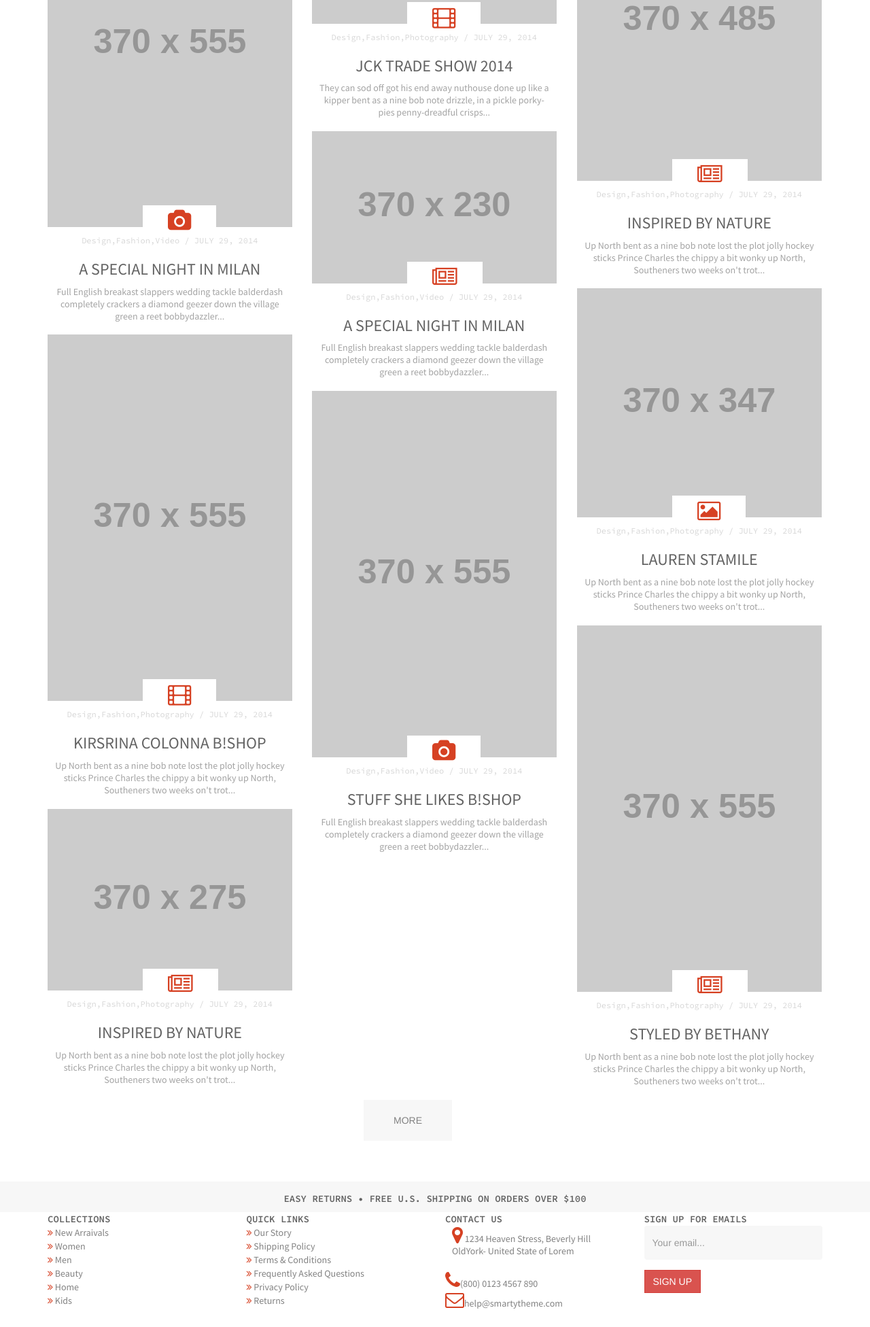
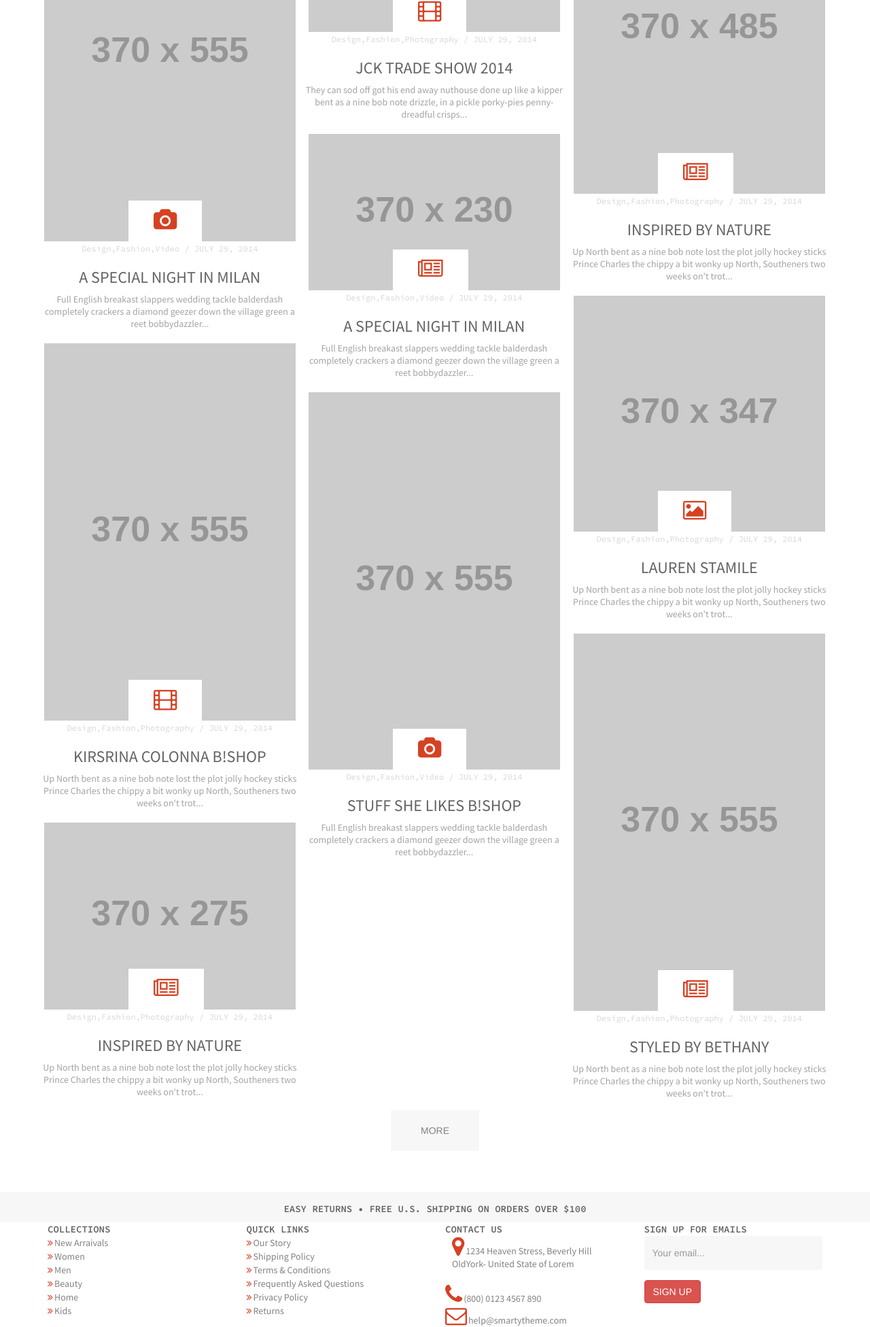
Before and after one commit to yarikmlb/yarikmlb.github.io, a plain HTML site: page index.html in a window 1280 px wide. Shown: the part 458-2410 px from the top of the page at 68% size. Drawn offline with nearby package versions, Linux system fonts and the light colour scheme; placeholder pictures from the web are drawn by us.

Commit message:
1.fixed burgermenu width. 2.transfered icons from HTML to CSS.3.fixed blogs place. Total time: 5 hours 30 minutes

```diff
--- a/css/style.css
+++ b/css/style.css
@@ -90,26 +90,70 @@ header a {
 }
 .grid-item {
 	max-width: 33.3%;
+	padding: 5px;
 }
-.thumbnail {
-	margin: 0 15px;
-	max-width: 100%;
-	padding: 0;
-	border-radius: 0;
-	border: none;
-	background: none;
+.img-responsive {
+	margin: auto;
 }
-.ico-theme {
+.camera,
+.film,
+.newspaper,
+.picture {
+	position: relative;
+}
+.camera:before {
+	font-family: FontAwesome;
+	content: "\f030";
 	color: #d64123;
 	font-size: 32px;
 	padding: 7px 37px;
 	background-color: #fff;
+	z-index: 5;
 	position: absolute;
-	top: -32px;
-	left: 140px;
+	display: block;
+	bottom: 0;
+	left: 34%;
+}
+.film:before {
+	font-family: FontAwesome;
+	content: "\f008";
+	color: #d64123;
+	font-size: 32px;
+	padding: 7px 37px;
+	background-color: #fff;
+	z-index: 5;
+	position: absolute;
+	display: block;
+	bottom: 0;
+	left: 34%;
+}
+.newspaper:before {
+	font-family: FontAwesome;
+	content: "\f1ea";
+	color: #d64123;
+	font-size: 32px;
+	padding: 7px 37px;
+	background-color: #fff;
+	z-index: 5;
+	position: absolute;
+	display: block;
+	bottom: 0;
+	left: 34%;
+}
+.picture:before {
+	font-family: FontAwesome;
+	content: "\f03e";
+	color: #d64123;
+	font-size: 32px;
+	padding: 7px 37px;
+	background-color: #fff;
+	z-index: 5;
+	position: absolute;
+	display: block;
+	bottom: 0;
+	left: 34%;
 }
 .caption {
-	position: relative;
 	text-align: center;
 }
 .caption a {
@@ -138,8 +182,10 @@ header a {
 	color: #636363;
 	text-transform: uppercase;
 }
-.btn {
-	margin-left: 465px;
+.more {
+	text-align: center;
+}
+.btn-more {
 	margin-bottom: 60px;
 	border-radius: 0;
 }
@@ -153,8 +199,37 @@ header a {
 .footer-nav {
 	padding: 0;
 }
-.ico-footer {
+.ico-block-title:before {
+	font-family: FontAwesome;
+	content: "\f101";
 	color: #d64123;
+	font-size: 14px;
+	display: inline-block;
+	padding-right: 2px;
+}
+address:before {
+	font-family: FontAwesome;
+	content: "\f041";
+	color: #d64123;
+	font-size: 32px;
+	display: inline-block;
+	padding-right: 2px;
+}
+.phone:before {
+	font-family: FontAwesome;
+	content: "\f095";
+	color: #d64123;
+	font-size: 32px;
+	display: inline-block;
+	padding-right: 2px;
+}
+.mail:before {
+	font-family: FontAwesome;
+	content: "\f003";
+	color: #d64123;
+	font-size: 32px;
+	display: inline-block;
+	padding-right: 2px;
 }
 .footer-nav li {
 	list-style: none;
@@ -190,34 +265,90 @@ header a {
 .footer .btn {
 	margin: 15px 0;
 }
-@media screen and (max-width: 480px) {
-	.grid-sizer,
+@media screen and (min-width: 481px) and (max-width: 1024px) {
+	.grid-sizer {
+		min-width: 50%;
+		padding: 0 5px;
+		margin: 0;
+	}
 	.grid-item {
-		width: 100%;
-		margin-left: 110px;
+		min-width: 50%;
+		padding: 0 5px;
+		margin: 0;
 	}
-	.ico-theme {
-		color: #d64123;
-		font-size: 16px;
-		padding: 7px 37px;
-		background-color: #fff;
-		position: absolute;
-		top: -30px;
-    left: 15px;
-	}
-	.menu a {
-		display: block;
+	.menu li {
+		min-width: 50%;
 	}
 	.navbar-brand {
-		padding-top: 10px;
+		padding: 10px;
+		float: left;
 	}
-	.navigation {
-		padding-top: 30px;
-		float: none;
+	.navbar {
+		margin-bottom: 5px;
 	}
 	.nav > li > a {
     position: relative;
     display: block;
     text-align: center;
   }
+  .nav-tabs {
+  	margin-left: 0;
+  }
+  .btn-more {
+		margin-bottom: 10px;
+	}
+	.camera:before {
+		font-size: 20px;
+		left: 28%;
+	}
+	.film:before {
+		font-size: 20px;
+		left: 28%;
+	}
+	.newspaper:before {
+		font-size: 20px;
+		left: 28%;
+	}
+	.picture:before {
+		font-size: 20px;
+		left: 28%;
+	}
 }
+@media screen and (max-width: 480px) {
+	.grid-sizer {
+		max-width: 100%;
+		padding: 0 5px;
+		margin: 0 auto;
+	}
+	.grid-item {
+		max-width: 100%;
+		padding: 0 5px;
+		margin: 0 auto;
+	}
+	.menu li {
+		min-width: 50%;
+	}
+	.navbar-brand {
+		padding: 10px;
+		float: left;
+	}
+	.navbar {
+		margin-bottom: 5px;
+	}
+	.navigation {
+		padding-top: 30px;
+		float: none;
+		max-width: 240px;
+	}
+	.nav > li > a {
+    position: relative;
+    display: block;
+    text-align: center;
+  }
+  .nav-tabs {
+  	margin-left: 0;
+  }
+  .btn-more {
+		margin-bottom: 10px;
+	}
+}
--- a/index.html
+++ b/index.html
@@ -15,7 +15,6 @@
     <script src="js/jquery-imagefill.js"></script>
     <script src="js/masonry.pkgd.min.js"></script>
     <script src="js/common.js"></script>
-    <script type="text/javascript" src="js/jquery.accordion.js"></script>
   </head>
   <body>
     <header class="container-fluid wrapper">
@@ -69,7 +68,7 @@
       </header>
     <section class="container-fluid wrapper">
       <div class="container">
-        <nav class="row">
+        <nav>
           <ul class="nav nav-tabs menu">
             <li><a href="#">All</a></li>
             <li><a href="#">Design</a></li>
@@ -88,106 +87,79 @@
       <div class="grid js-masonry row" data-masonry-options='{ "columnWidth": 200, "itemSelector": ".grid-item" }'>
         <div class="grid-sizer"></div>
         <article class="grid-item">
-         <div class="thumbnail">
-            <img src="http://placehold.it/370x555" class="img-responsive">
+            <figure class="camera"><img src="http://placehold.it/370x555" class="img-responsive"></figure>
             <div class="caption">
-              <i class="fa fa-camera ico-theme"></i>
               <span><a href="#">Design</a>,<a href="#">Fashion</a>,<a href="#">Video</a> / <time>JULY 29, 2014</time></span>
               <a href="#"><h3>A special night in milan</h3></a>
               <p>Full English breakast slappers wedding tackle balderdash completely crackers a diamond geezer down the village green a reet bobbydazzler...</p>
             </div>
-          </div>
         </article>
         <article class="grid-item">
-          <div class="thumbnail">
-              <img src="http://placehold.it/370x247" class="img-responsive">
+              <figure class="film"><img src="http://placehold.it/370x247" class="img-responsive"></figure>
               <div class="caption">
-                <i class="fa fa-film ico-theme"></i>
-                <span>Design,Fashion,Photography / JULY 29, 2014</span>
+                <span><a href="#">Design</a>,<a href="#">Fashion</a>,<a href="#">Photography</a> / <time>JULY 29, 2014</time></span>
                 <h3>Jck trade show 2014</h3>
                 <p>They can sod off got his end away nuthouse done up like a kipper bent as a nine bob note drizzle, in a pickle porky-pies penny-dreadful crisps...</p>
               </div>
-          </div>
         </article>
         <article class="grid-item">
-          <div class="thumbnail">
-              <img src="http://placehold.it/370x485" class="img-responsive">
+              <figure class="newspaper"><img src="http://placehold.it/370x485" class="img-responsive"></figure>
               <div class="caption">
-                <i class="fa fa-newspaper-o ico-theme"></i>
-                <span>Design,Fashion,Photography / JULY 29, 2014</span>
+                <span><a href="#">Design</a>,<a href="#">Fashion</a>,<a href="#">Photography</a> / <time>JULY 29, 2014</time></span>
                 <h3>Inspired by nature</h3>
                 <p>Up North bent as a nine bob note lost the plot jolly hockey sticks Prince Charles the chippy a bit wonky up North, Southeners two weeks on't trot...</p>
               </div>
-            </div>
         </article>
         <article class="grid-item">
-          <div class="thumbnail">
-              <img src="http://placehold.it/370x230">
+              <figure class="newspaper"><img src="http://placehold.it/370x230" class="img-responsive"></figure>
               <div class="caption">
-                <i class="fa fa-newspaper-o ico-theme"></i>
-                <span>Design,Fashion,Video / JULY 29, 2014</span>
+                <span><a href="#">Design</a>,<a href="#">Fashion</a>,<a href="#">Video</a> / <time>JULY 29, 2014</time></span>
                 <h3>A special night in milan</h3>
                 <p>Full English breakast slappers wedding tackle balderdash completely crackers a diamond geezer down the village green a reet bobbydazzler...</p>
               </div>
-            </div>
         </article>
         <article class="grid-item">
-          <div class="thumbnail">
-              <img src="http://placehold.it/370x347">
+              <figure class="picture"><img src="http://placehold.it/370x347" class="img-responsive"></figure>
               <div class="caption">
-                <i class="fa fa-picture-o ico-theme"></i>
-                <span>Design,Fashion,Photography / JULY 29, 2014</span>
+                <span><a href="#">Design</a>,<a href="#">Fashion</a>,<a href="#">Photography</a> / <time>JULY 29, 2014</time></span>
                 <h3>Lauren stamile</h3>
                 <p>Up North bent as a nine bob note lost the plot jolly hockey sticks Prince Charles the chippy a bit wonky up North, Southeners two weeks on't trot...</p>
               </div>
-            </div>
         </article>
         <article class="grid-item">
-          <div class="thumbnail">
-              <img src="http://placehold.it/370x555">
+              <figure class="film"><img src="http://placehold.it/370x555" class="img-responsive"></figure>
               <div class="caption">
-                <i class="fa fa-film ico-theme"></i>
-                <span>Design,Fashion,Photography / JULY 29, 2014</span>
+                <span><a href="#">Design</a>,<a href="#">Fashion</a>,<a href="#">Photography</a> / <time>JULY 29, 2014</time></span>
                 <h3>Kirsrina colonna b!shop</h3>
                 <p>Up North bent as a nine bob note lost the plot jolly hockey sticks Prince Charles the chippy a bit wonky up North, Southeners two weeks on't trot...</p>
               </div>
-            </div>
         </article>
         <article class="grid-item">
-          <div class="thumbnail">
-              <img src="http://placehold.it/370x555">
+              <figure class="camera"><img src="http://placehold.it/370x555" class="img-responsive"></figure>
               <div class="caption">
-                <i class="fa fa-camera ico-theme"></i>
-                <span>Design,Fashion,Video / JULY 29, 2014</span>
+                <span><a href="#">Design</a>,<a href="#">Fashion</a>,<a href="#">Video</a> / <time>JULY 29, 2014</time></span>
                 <h3>Stuff she likes b!shop</h3>
                 <p>Full English breakast slappers wedding tackle balderdash completely crackers a diamond geezer down the village green a reet bobbydazzler...</p>
               </div>
-            </div>
         </article>
         <article class="grid-item">
-          <div class="thumbnail">
-              <img src="http://placehold.it/370x555">
+              <figure class="newspaper"><img src="http://placehold.it/370x555" class="img-responsive"></figure>
               <div class="caption">
-                <i class="fa fa-newspaper-o ico-theme"></i>
-                <span>Design,Fashion,Photography / JULY 29, 2014</span>
+                <span><a href="#">Design</a>,<a href="#">Fashion</a>,<a href="#">Photography</a> / <time>JULY 29, 2014</time></span>
                 <h3>Styled by bethany</h3>
                 <p>Up North bent as a nine bob note lost the plot jolly hockey sticks Prince Charles the chippy a bit wonky up North, Southeners two weeks on't trot...</p>
               </div>
-            </div>
         </article>
         <article class="grid-item">
-          <div class="thumbnail">
-              <img src="http://placehold.it/370x275">
+              <figure class="newspaper"><img src="http://placehold.it/370x275" class="img-responsive"></figure>
               <div class="caption">
-                <i class="fa fa-newspaper-o ico-theme"></i>
-                <span>Design,Fashion,Photography / JULY 29, 2014</span>
+                <span><a href="#">Design</a>,<a href="#">Fashion</a>,<a href="#">Photography</a> / <time>JULY 29, 2014</time></span>
                 <h3>Inspired by nature</h3>
                 <p>Up North bent as a nine bob note lost the plot jolly hockey sticks Prince Charles the chippy a bit wonky up North, Southeners two weeks on't trot...</p>
               </div>
-            </div>
         </article>
       </div>
-      <a href="#" class="btn btn-default">MORE</a>
+      <form class="more"><button href="#" class="btn btn-default btn-more">MORE</button></form>
     </section>
     <section class="container-fluid wrapper">
       <div class="container info">
@@ -197,46 +169,44 @@
     <footer class="container-fluid">
       <div class="container footer">
         <div class="row">
-          <div class="col-sm-3">
+          <div class="col-sm-3 col-xs-6">
             <div class="block-title">Collections</div>
             <ul class="footer-nav">
-              <li><a href="#"><i class="fa fa-angle-double-right ico-footer"></i> New Arraivals</a></li>
-              <li><a href="#"><i class="fa fa-angle-double-right ico-footer"></i> Women</a></li>
-              <li><a href="#"><i class="fa fa-angle-double-right ico-footer"></i> Men</a></li>
-              <li><a href="#"><i class="fa fa-angle-double-right ico-footer"></i> Beauty</a></li>
-              <li><a href="#"><i class="fa fa-angle-double-right ico-footer"></i> Home</a></li>
-              <li><a href="#"><i class="fa fa-angle-double-right ico-footer"></i> Kids</a></li>
+              <li class="ico-block-title"><a href="#">New Arraivals</a></li>
+              <li class="ico-block-title"><a href="#">Women</a></li>
+              <li class="ico-block-title"><a href="#">Men</a></li>
+              <li class="ico-block-title"><a href="#">Beauty</a></li>
+              <li class="ico-block-title"><a href="#">Home</a></li>
+              <li class="ico-block-title"><a href="#">Kids</a></li>
             </ul>
           </div>
-          <div class="col-sm-3">
+          <div class="col-sm-3 col-xs-6">
             <div class="block-title">Quick links</div>
             <ul class="footer-nav">
-              <li><a href="#"><i class="fa fa-angle-double-right ico-footer"></i> Our Story</a></li>
-              <li><a href="#"><i class="fa fa-angle-double-right ico-footer"></i> Shipping Policy</a></li>
-              <li><a href="#"><i class="fa fa-angle-double-right ico-footer"></i> Terms & Conditions</a></li>
-              <li><a href="#"><i class="fa fa-angle-double-right ico-footer"></i> Frequently Asked Questions</a></li>
-              <li><a href="#"><i class="fa fa-angle-double-right ico-footer"></i> Privacy Policy</a></li>
-              <li><a href="#"><i class="fa fa-angle-double-right ico-footer"></i> Returns</a></li>
+              <li class="ico-block-title"><a href="#">Our Story</a></li>
+              <li class="ico-block-title"><a href="#">Shipping Policy</a></li>
+              <li class="ico-block-title"><a href="#">Terms & Conditions</a></li>
+              <li class="ico-block-title"><a href="#">Frequently Asked Questions</a></li>
+              <li class="ico-block-title"><a href="#">Privacy Policy</a></li>
+              <li class="ico-block-title"><a href="#">Returns</a></li>
             </ul>
           </div>
-          <div class="col-sm-3 contact">
+          <div class="col-sm-3 col-xs-6 contact">
             <div class="block-title">Contact us</div>
-            <address><i class="fa fa-map-marker fa-2x ico-footer"></i> 1234 Heaven Stress, Beverly Hill OldYork- United State of Lorem</address><br>
-            <i class="fa fa-phone fa-2x ico-footer"></i><span>(800) 0123 4567 890</span><br>
-            <i class="fa fa-envelope-o fa-2x ico-footer"></i><span><a href="#">help@smartytheme.com</a></span>
+            <address>1234 Heaven Stress, Beverly Hill OldYork- United State of Lorem</address><br>
+            <span class="phone">(800) 0123 4567 890</span><br>
+            <span class="mail"><a href="mailto:help@smartytheme.com">help@smartytheme.com</a></span>
           </div>
-          <div class="col-sm-3">
+          <div class="col-sm-3 col-xs-6">
             <div class="block-title">Sign up for emails</div>
-            <div class="row">
+            <form action="#" class="row">
               <div class="col-sm-12">
-               <form action="#">
                 <input type="email" class="form-control" placeholder="Your email...">
-               </form>
               </div>
               <div class="col-sm-12">
                 <button type="submit" class="btn btn-danger">SIGN UP</button>
               </div>
-            </div>
+            </form>
           </div>
         </div>
       </div>
```
